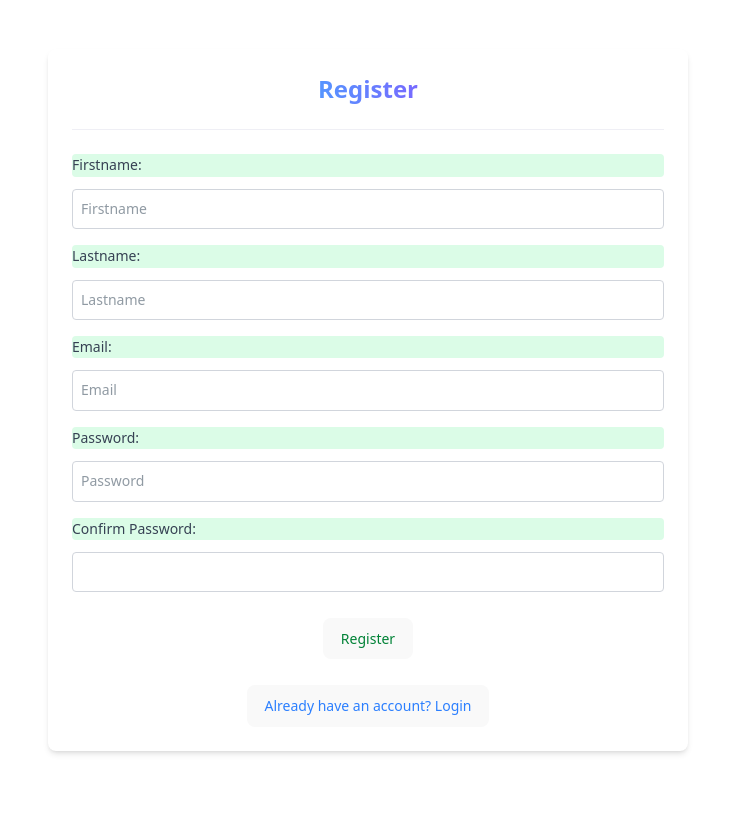
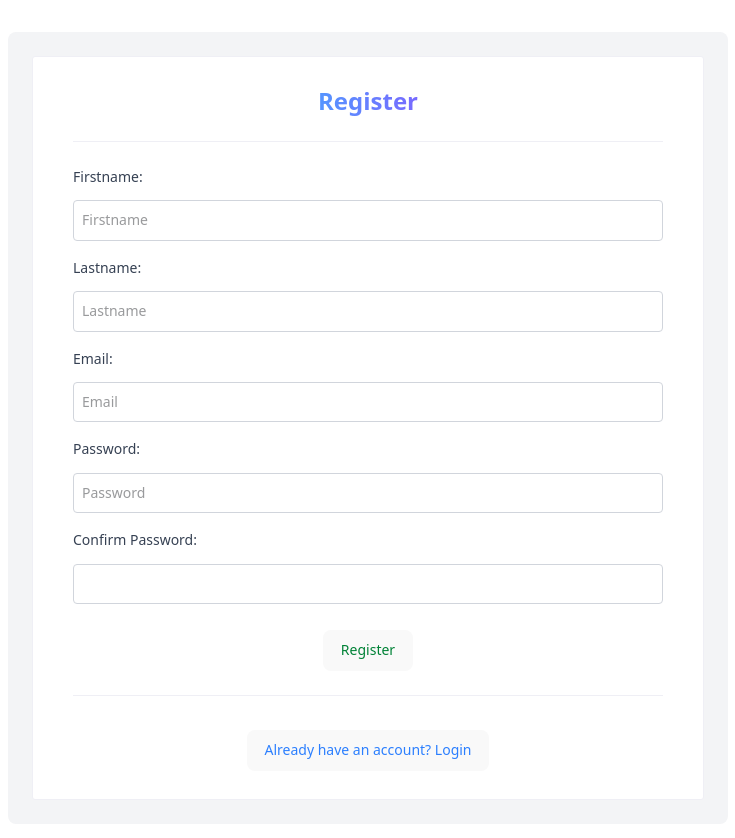
Before and after one commit to Pudit152549/Rayong-Project, a Vue app: page /register in a window 1280 px wide. Shown: the top 838 px of the page, without its empty margins (272-1007 px from the left). Before the commit the page ends 800 px from the top, so only its background shows below. Built offline with nearby package versions, Linux system fonts and the light colour scheme.

Commit message:
Refactor LoginPage and RegisPage styles for consistency and improve button hover effects

```diff
--- a/src/components/LoginPage.vue
+++ b/src/components/LoginPage.vue
@@ -1,5 +1,5 @@
 <template>
-  <div class="bg-white p-6 rounded-lg shadow-md w-160">
+  <div class="bg-gray-100 p-6 rounded-lg w-180">
     <!-- แสดงชื่อผู้ใช้จาก store หากมี ไม่เช่นนั้นแสดง "Login" -->
     <n-card size="huge" hoverable>
     <h2 class="gradient-text text-2xl font-bold mb-2">
@@ -45,7 +45,7 @@
     <!-- Register link อยู่ด้านขวาสุด -->
     <div class="text-right mt-4">
       <router-link to="/register"
-        class="px-4 py-2 rounded hover:bg-red-200 mt-10">
+        class="px-4 py-2 rounded hover:text-white hover:bg-indigo-700 mt-10">
         Register
       </router-link>
     </div>
--- a/src/components/RegisPage.vue
+++ b/src/components/RegisPage.vue
@@ -1,11 +1,13 @@
 <template>
-    <div class="bg-white p-6 rounded-lg shadow-md w-160">
+    <div class="bg-gray-100 p-6 rounded-lg w-180">
+    <!-- แสดงชื่อผู้ใช้จาก store หากมี ไม่เช่นนั้นแสดง "Login" -->
+    <n-card size="huge" hoverable>
     <div class="text-center">
       <h2 class="gradient-text text-2xl font-bold mb-2">Register</h2>
       <n-divider />
 
       <div class="mb-4">
-        <label class="bg-green-100 block text-gray-700 text-left rounded mt-3">Firstname:</label>
+        <label class="block text-gray-700 text-left rounded mt-3">Firstname:</label>
         <input
           type="text"
           v-model="firstname"
@@ -16,7 +18,7 @@
       </div>
 
       <div class="mb-4">
-        <label class="bg-green-100 block text-gray-700 text-left rounded mt-3">Lastname:</label>
+        <label class="block text-gray-700 text-left rounded mt-3">Lastname:</label>
         <input
           type="text"
           v-model="lastname"
@@ -27,7 +29,7 @@
       </div>
 
       <div class="mb-4">
-        <label class="bg-green-100 block text-gray-700 text-left rounded mt-3">Email:</label>
+        <label class="block text-gray-700 text-left rounded mt-3">Email:</label>
         <input
           type="email"
           v-model="email"
@@ -38,7 +40,7 @@
       </div>
 
       <div class="mb-4">
-        <label class="bg-green-100 block text-gray-700 text-left rounded mt-3">Password:</label>
+        <label class="block text-gray-700 text-left rounded mt-3">Password:</label>
         <input
           type="password"
           v-model="password"
@@ -49,7 +51,7 @@
       </div>
 
       <div class="mb-4">
-        <label class="bg-green-100 block text-gray-700 text-left rounded mt-3">Confirm Password:</label>
+        <label class="block text-gray-700 text-left rounded mt-3">Confirm Password:</label>
         <input
           type="password"
           v-model="confirmPassword"
@@ -68,26 +70,29 @@
 
       <p v-if="!isPasswordMatch" class="text-red-500 mt-2">รหัสผ่านไม่ตรงกัน</p>
       <p v-if="errorMessage" class="text-red-500 mt-2">{{ errorMessage }}</p>
-
       <router-link to="/" class="text-blue-500 mt-4 block">
-        <button class="text-blue-500 px-4 py-2 rounded">
+      <n-divider />
+        <button class="text-blue-500 px-4 py-1 rounded">
           Already have an account? Login
         </button>
       </router-link>
     </div>
+    </n-card>
 </div>
   </template>
 
   <script>
 import { ref, computed } from "vue";
 import { useRouter } from "vue-router";
-import { NButton,NDivider } from "naive-ui"
+import { NButton, NDivider, NInput, NCard } from "naive-ui"
 
 export default {
   name: "RegisPage",
   components:{
     NButton,
-    NDivider
+    NDivider,
+    NInput,
+    NCard
   },
 
   setup() {
```
